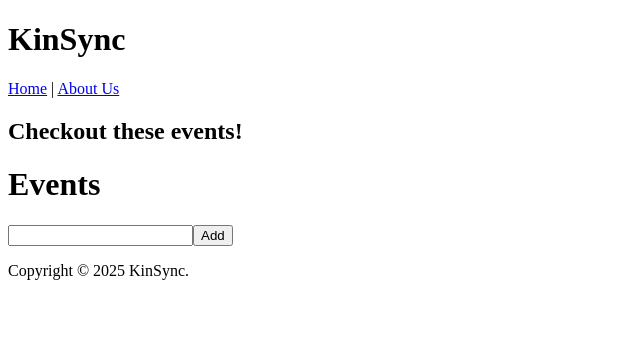
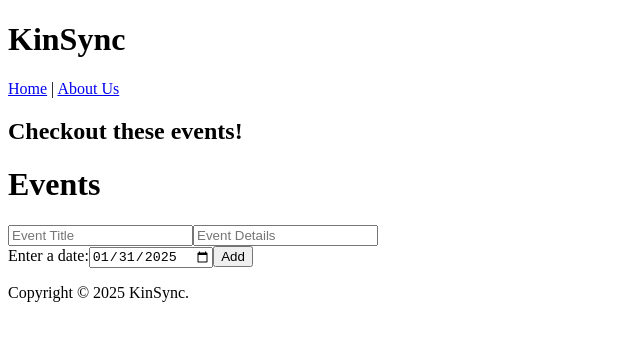
Before and after one commit to stadrus/KinSync-App-Stacey-T, a React (Vite) app in the folder kinsync-app-St/: page /Content in a window 1280 px wide. Shown: the top 340 px of the page, without its empty margins (0-640 px from the left). Built offline with nearby package versions, Linux system fonts and the light colour scheme.

Commit message:
add,delete,edit

```diff
--- a/kinsync-app-St/src/component/Content.jsx
+++ b/kinsync-app-St/src/component/Content.jsx
@@ -1,6 +1,9 @@
 import EventList from "./EventList";
 
 const Content = () => {
+    // const storedEvent = JSON.parse(localStorage.getItem('eventList'));
+    // console.log(storedEvent);
+
     return (
         <div className="content">
             <h2>Checkout these events!</h2>
--- a/kinsync-app-St/src/component/EventList.jsx
+++ b/kinsync-app-St/src/component/EventList.jsx
@@ -1,29 +1,60 @@
 import { useState } from "react";
 
 function EventList () {
-
+    // let event =[{id:0, title:"", date:Date, details:""}]
     //create a variable to add events to the event list.
-    let nextId =0;
+    let nextId = 1;
 
     //use state for the list of events. Use setEvent to identify the event being added to the list.
-    const [event, setEvent] = useState('');
+    const [title, setTitle] = useState('');
+    const [details, setDetails]= useState('');
+    const [date, setDate] =useState(Date)
+
+    const [event, setEvent] = useState([{id: 0, title:"", date: Date, details:""}])
     const [list, setList] = useState([]);
 
-    const handleEvent = (e) =>{
-        setEvent(e.target.value)
+    const handleTitle = (e) =>{
+        setTitle(e.target.value);
+    }
+    const handleDetails =(e) =>{
+        setDetails(e.target.value);
+    }
+    const handleDate =()=>{
+        setDate(e.target.value);
+    }
+    //used spreated operator to give each event a unique id when added to the list reduce dev console errors.
+   function handleSubmit () {
+        setList([
+            ...list,
+            {id:nextId++, name:setEvent}
+        ]);
+    }
+//used filter() to delete items from the list once added
+    function handleDelete () {
+        setList(list.filter(l =>
+            l.id !== list.id
+        ));
     }
 
     return (
         <>
             <div className="event-list">
                 <h1>Events</h1>
-                <form id="event-list">
-                <input value={event} onChange={handleEvent}/>
-                <button onClick={()=>{setList([...list, {id: nextId++, event: event }])}}>Add</button>
+                <form id="event-list" onSubmit={handleSubmit}>
+                    <input type="text" placeholder="Event Title" value={event.title} onChange={handleTitle}/>
+                    <input type="text" id="description" name="description" placeholder="Event Details"  value={event.details} onChange={handleDetails}></input><br>
+                    </br>
+                    <label>Enter a date:</label>
+                    <input type="date" id="event-date" value="2025-01-31" onChange={handleDate} />
+                    <button type="submit">Add</button>
                 </form>
-                <ol>
-                    {list.map(list =>(<li key={list.id}>{list.event}</li>))}
-                </ol>
+                <ul>
+                    {list.map(list => (
+                        <li className="event" key={event.id}>{title}<br></br>{details}<>{date}</>
+                        <button type="button" onClick={handleDelete}>Delete</button>
+                        <button type="button">Remove</button> </li>
+                    ))}
+                </ul>
             </div>
         </>
     )
--- a/kinsync-app-St/src/component/Login.jsx
+++ b/kinsync-app-St/src/component/Login.jsx
@@ -23,7 +23,7 @@ function Login () {
     return (
         <div>
             <h1>Login</h1>
-            <form onSubmit={handleSubmit}>
+            <form id="login-form" onSubmit={handleSubmit}>
                 <input type="email" placeholder="Enter Email"/>
                 <input type="password" placeholder="Enter Password"/>
                 <button type="submit">Submit</button><br></br>
--- a/kinsync-app-St/src/component/Register.jsx
+++ b/kinsync-app-St/src/component/Register.jsx
@@ -1,7 +1,6 @@
 import images from '../images/profile.svg'
 import { useNavigate } from 'react-router';
 import { useEffect, useState } from 'react';
-
 
 function Register () {
     // let data = JSON.stringify(user);
@@ -55,7 +54,7 @@ function Register () {
         <div>
             <h1>Register Today!</h1>
             <img className="blankpic" src={images} alt="blank user profile"></img>
-            <form onSubmit={handleSubmit}>
+            <form id="register-form" onSubmit={handleSubmit}>
                 <input type="text" placeholder='Enter Name' value={name} onChange={handleName}/><br></br>
                 <input type="email" placeholder='Enter Email' value={email} onChange= {handleEmail}/><br>
                 </br>
--- a/kinsync-app-St/src/data/user.json
+++ b/kinsync-app-St/src/data/user.json
@@ -1,5 +1,6 @@
 [
     {
+        "id":0,
         "name": "",
         "email": "",
         "password": ""
```
